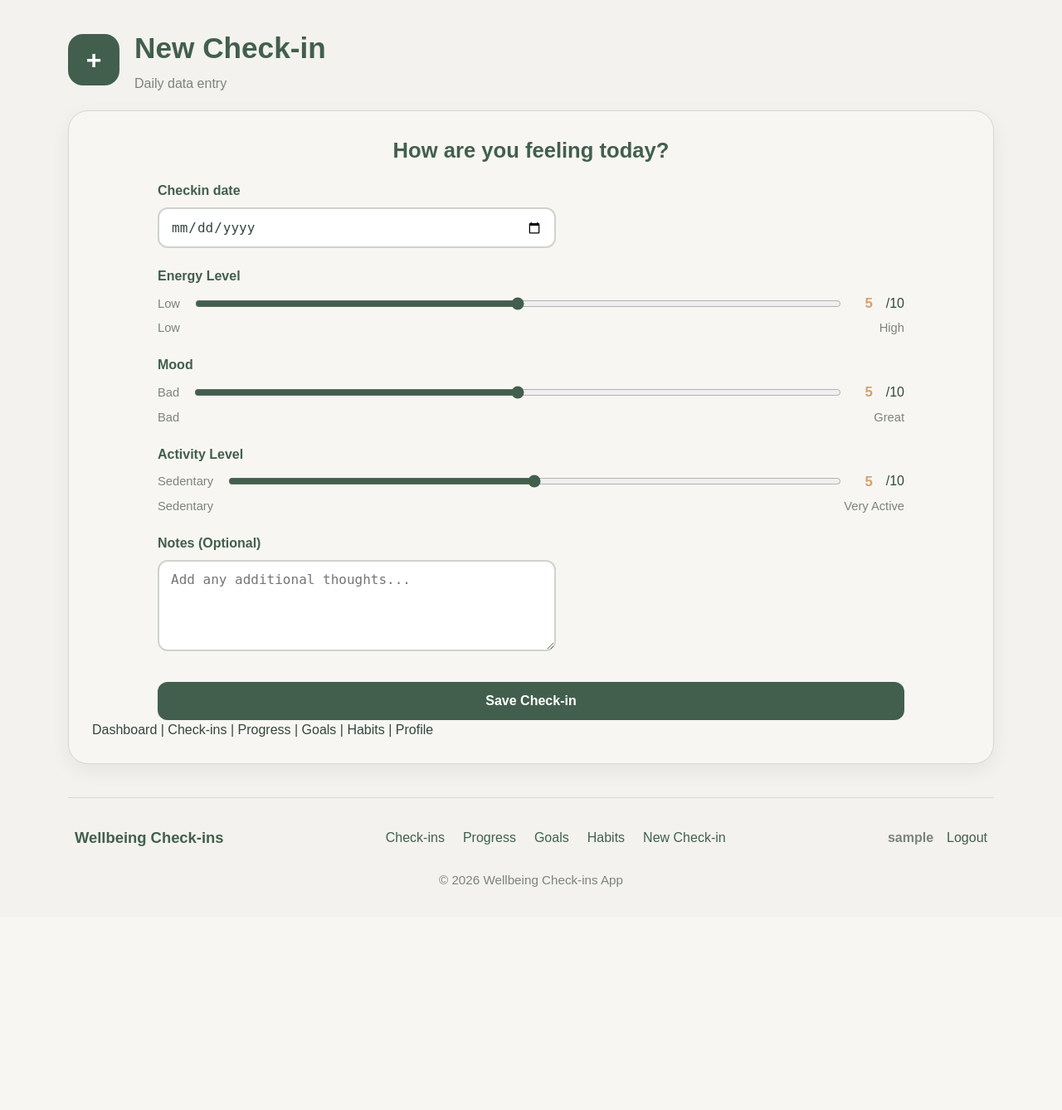
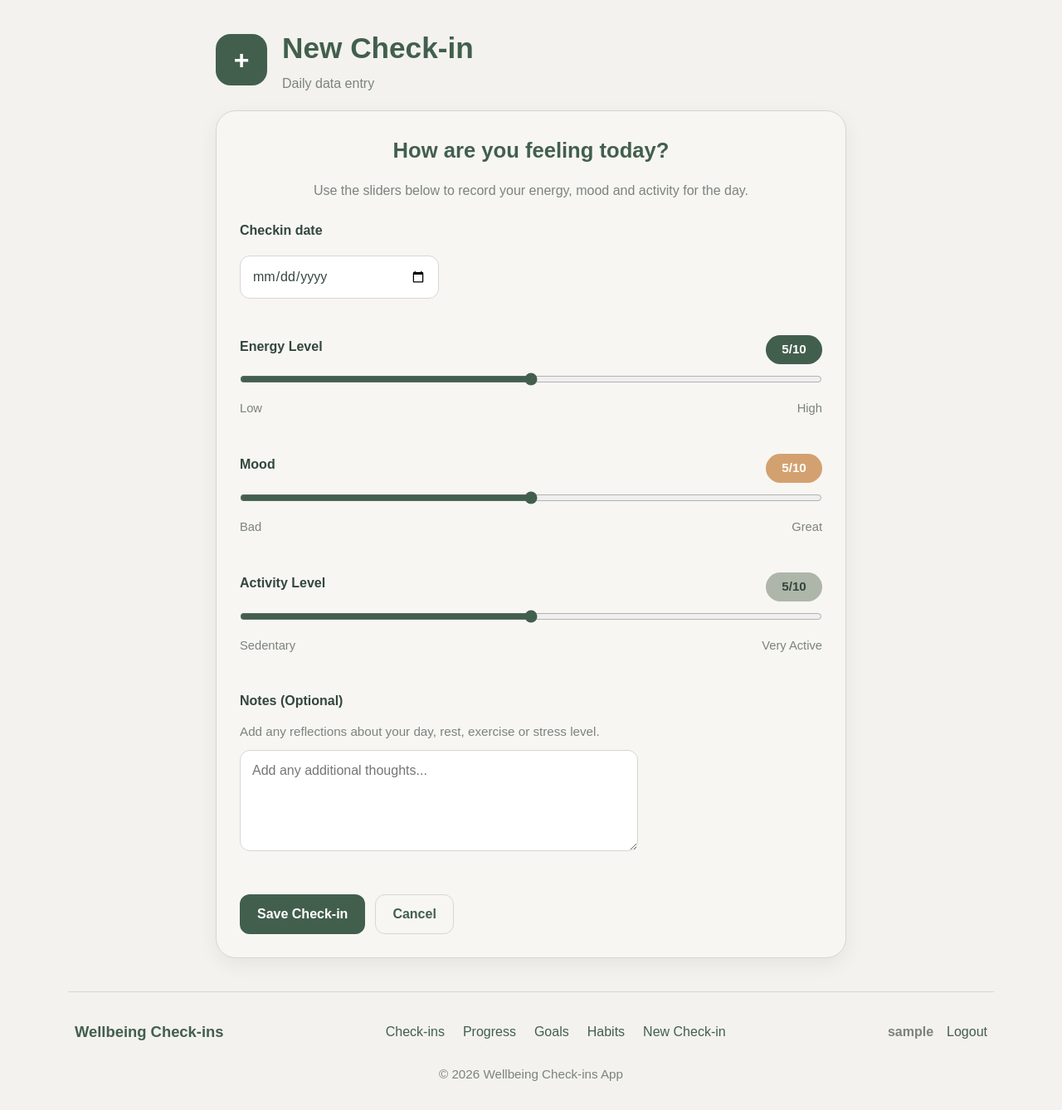
Before and after one commit to Max-pgs/wellbeing_check_in_App, a Django app: page /checkins/new/ in a window 1280 px wide. Shown: the part 85-1423 px from the top of the page at 83% size. Before the commit the page ends 1154 px from the top, so only its background shows below. Run offline with Django 3.2, Linux system fonts and the light colour scheme; the visitor is signed in with stand-in values (Sample User, id 1).

Commit message:
Refine check-in form layout and slider UI

```diff
--- a/wellbeing_check_in_app/checkins/static/checkins/css/main.css
+++ b/wellbeing_check_in_app/checkins/static/checkins/css/main.css
@@ -890,6 +890,184 @@ select:focus-visible {
   box-sizing: border-box;
 }
 
+/* ========== Check-in Form ========== */
+
+.checkin-form-card {
+  max-width: 760px;
+}
+
+.checkin-page-wrapper {
+  max-width: 760px;
+  margin: 0 auto;
+}
+
+.form-intro {
+  margin: 0 0 24px;
+  text-align: center;
+  color: var(--muted);
+}
+
+.checkin-form {
+  display: flex;
+  flex-direction: column;
+  gap: 22px;
+}
+
+.field-block {
+  display: flex;
+  flex-direction: column;
+  gap: 10px;
+}
+
+.field-block-compact {
+  max-width: 240px;
+}
+
+.field-block label {
+  font-weight: 700;
+  color: var(--text);
+}
+
+.field-help {
+  margin: -4px 0 0;
+  font-size: 0.95rem;
+  color: var(--muted);
+}
+
+.checkin-form input[type="date"],
+.checkin-form textarea {
+  width: 100%;
+  border: 1px solid var(--border);
+  border-radius: 12px;
+  padding: 12px 14px;
+  font: inherit;
+  background: var(--surface-2);
+  color: var(--text);
+}
+
+.checkin-form textarea {
+  min-height: 110px;
+  resize: vertical;
+}
+
+.slider-header {
+  display: flex;
+  align-items: center;
+  justify-content: space-between;
+  gap: 12px;
+}
+
+.slider-pill {
+  display: inline-flex;
+  align-items: center;
+  justify-content: center;
+  min-width: 68px;
+  padding: 6px 12px;
+  border-radius: 999px;
+  background: var(--green);
+  color: #fff;
+  font-weight: 700;
+  font-size: 0.95rem;
+}
+
+.warm-pill {
+  background: var(--warm);
+}
+
+.soft-pill {
+  background: #aeb6aa;
+  color: var(--text);
+}
+
+.slider-main input[type="range"] {
+  width: 100%;
+  margin: 0;
+}
+
+.slider-scale {
+  display: flex;
+  justify-content: space-between;
+  gap: 16px;
+  font-size: 0.92rem;
+  color: var(--muted);
+}
+
+.form-actions {
+  display: flex;
+  align-items: center;
+  gap: 12px;
+  flex-wrap: wrap;
+  margin-top: 8px;
+}
+
+.btn-primary,
+.btn-secondary {
+  display: inline-flex;
+  align-items: center;
+  justify-content: center;
+  min-height: 48px;
+  padding: 0 20px;
+  border-radius: 12px;
+  font-weight: 700;
+  text-decoration: none;
+  border: 1px solid transparent;
+  transition: background 0.2s ease, color 0.2s ease, border-color 0.2s ease;
+}
+
+.btn-primary {
+  background: var(--green);
+  color: #fff;
+}
+
+.btn-primary:hover {
+  background: var(--green-soft);
+}
+
+.btn-secondary {
+  background: transparent;
+  color: var(--green);
+  border-color: var(--border);
+}
+
+.btn-secondary:hover {
+  background: var(--warm-soft);
+  border-color: var(--warm);
+}
+
+.field-error {
+  color: var(--error-text);
+  font-size: 0.95rem;
+}
+
+.field-error p,
+.form-errors p {
+  margin: 0;
+}
+
+.form-errors {
+  border: 1px solid #e7b7bc;
+  background: var(--error-bg);
+  color: var(--error-text);
+  border-radius: 12px;
+  padding: 12px 14px;
+}
+
+@media (max-width: 640px) {
+  .form-actions {
+    flex-direction: column;
+    align-items: stretch;
+  }
+
+  .btn-primary,
+  .btn-secondary {
+    width: 100%;
+  }
+
+  .field-block-compact {
+    max-width: 100%;
+  }
+}
+
 /* ========== Goals / Habits / Generic Cards ========== */
 
 .card-list {
--- a/wellbeing_check_in_app/checkins/static/checkins/js/checkin.js
+++ b/wellbeing_check_in_app/checkins/static/checkins/js/checkin.js
@@ -5,17 +5,20 @@ document.addEventListener("DOMContentLoaded", function () {
     "id_activity_score"
   ];
 
+  function updateSliderValue(input, output) {
+    if (!input || !output) return;
+    output.textContent = input.value;
+  }
+
   sliderIds.forEach((id) => {
     const input = document.getElementById(id);
     const output = document.getElementById(`${id}-value`);
 
     if (!input || !output) return;
 
-    const updateValue = () => {
-      output.textContent = input.value;
-    };
-
-    updateValue();
-    input.addEventListener("input", updateValue);
+    updateSliderValue(input, output);
+    input.addEventListener("input", function () {
+      updateSliderValue(input, output);
+    });
   });
 });
--- a/wellbeing_check_in_app/checkins/templates/checkins/checkin_form.html
+++ b/wellbeing_check_in_app/checkins/templates/checkins/checkin_form.html
@@ -1,21 +1,26 @@
 {% extends "checkins/base.html" %}
 {% load static %}
 
-{% block title %}New Check-in{% endblock %}
+{% block title %}{% if is_update %}Edit Check-in{% else %}New Check-in{% endif %}{% endblock %}
 
 {% block content %}
 <section class="page-section">
+  <div class="checkin-page-wrapper">
+
     <div class="page-heading with-icon">
       <div class="icon-badge green">+</div>
       <div>
-      <h1>New Check-in</h1>
-      <p>Daily data entry</p>
+        <h1>{% if is_update %}Edit Check-in{% else %}New Check-in{% endif %}</h1>
+        <p>{% if is_update %}Update your wellbeing entry{% else %}Daily data entry{% endif %}</p>
       </div>
     </div>
 
-  <div class="wireframe-card">
+    <div class="wireframe-card checkin-form-card">
       <div class="card-body">
         <h2 class="card-title center">How are you feeling today?</h2>
+        <p class="form-intro">
+          Use the sliders below to record your energy, mood and activity for the day.
+        </p>
 
         <form method="post" novalidate class="checkin-form">
           {% csrf_token %}
@@ -28,7 +33,7 @@
             </div>
           {% endif %}
 
-        <div class="field-block">
+          <div class="field-block field-block-compact">
             <label for="{{ form.checkin_date.id_for_label }}">{{ form.checkin_date.label }}</label>
             {{ form.checkin_date }}
             {% if form.checkin_date.errors %}
@@ -41,20 +46,24 @@
           </div>
 
           <div class="field-block">
+            <div class="slider-header">
               <label for="{{ form.energy_score.id_for_label }}">Energy Level</label>
-          <div class="slider-row">
-            <span class="slider-note left">Low</span>
+              <span class="slider-pill">
+                <span id="{{ form.energy_score.id_for_label }}-value">
+                  {% if form.energy_score.value %}{{ form.energy_score.value }}{% else %}5{% endif %}
+                </span>/10
+              </span>
+            </div>
+
             <div class="slider-main">
               {{ form.energy_score }}
             </div>
-            <span class="slider-value" id="{{ form.energy_score.id_for_label }}-value">
-              {% if form.energy_score.value %}{{ form.energy_score.value }}{% else %}5{% endif %}
-            </span>/10
-          </div>
+
             <div class="slider-scale">
               <span>Low</span>
               <span>High</span>
             </div>
+
             {% if form.energy_score.errors %}
               <div class="field-error">
                 {% for error in form.energy_score.errors %}
@@ -65,20 +74,24 @@
           </div>
 
           <div class="field-block">
+            <div class="slider-header">
               <label for="{{ form.mood_score.id_for_label }}">Mood</label>
-          <div class="slider-row">
-            <span class="slider-note left">Bad</span>
+              <span class="slider-pill warm-pill">
+                <span id="{{ form.mood_score.id_for_label }}-value">
+                  {% if form.mood_score.value %}{{ form.mood_score.value }}{% else %}5{% endif %}
+                </span>/10
+              </span>
+            </div>
+
             <div class="slider-main">
               {{ form.mood_score }}
             </div>
-            <span class="slider-value" id="{{ form.mood_score.id_for_label }}-value">
-              {% if form.mood_score.value %}{{ form.mood_score.value }}{% else %}5{% endif %}
-            </span>/10
-          </div>
+
             <div class="slider-scale">
               <span>Bad</span>
               <span>Great</span>
             </div>
+
             {% if form.mood_score.errors %}
               <div class="field-error">
                 {% for error in form.mood_score.errors %}
@@ -89,20 +102,24 @@
           </div>
 
           <div class="field-block">
+            <div class="slider-header">
               <label for="{{ form.activity_score.id_for_label }}">Activity Level</label>
-          <div class="slider-row">
-            <span class="slider-note left">Sedentary</span>
+              <span class="slider-pill soft-pill">
+                <span id="{{ form.activity_score.id_for_label }}-value">
+                  {% if form.activity_score.value %}{{ form.activity_score.value }}{% else %}5{% endif %}
+                </span>/10
+              </span>
+            </div>
+
             <div class="slider-main">
               {{ form.activity_score }}
             </div>
-            <span class="slider-value" id="{{ form.activity_score.id_for_label }}-value">
-              {% if form.activity_score.value %}{{ form.activity_score.value }}{% else %}5{% endif %}
-            </span>/10
-          </div>
+
             <div class="slider-scale">
               <span>Sedentary</span>
               <span>Very Active</span>
             </div>
+
             {% if form.activity_score.errors %}
               <div class="field-error">
                 {% for error in form.activity_score.errors %}
@@ -114,6 +131,9 @@
 
           <div class="field-block">
             <label for="{{ form.notes.id_for_label }}">Notes (Optional)</label>
+            <p class="field-help">
+              Add any reflections about your day, rest, exercise or stress level.
+            </p>
             {{ form.notes }}
             {% if form.notes.errors %}
               <div class="field-error">
@@ -124,11 +144,13 @@
             {% endif %}
           </div>
 
-        <button type="submit" class="btn-primary btn-full">Save Check-in</button>
+          <div class="form-actions">
+            <button type="submit" class="btn-primary">
+              {% if is_update %}Update Check-in{% else %}Save Check-in{% endif %}
+            </button>
+            <a href="{% url 'checkins:checkin_list' %}" class="btn-secondary">Cancel</a>
+          </div>
         </form>
-
-      <div class="bottom-nav-strip">
-        Dashboard | Check-ins | Progress | Goals | Habits | Profile
       </div>
     </div>
   </div>
@@ -136,5 +158,5 @@
 {% endblock %}
 
 {% block scripts %}
-<script src="{% static 'checkins/js/checkin.js' %}?v=10"></script>
+<script src="{% static 'checkins/js/checkin.js' %}?v=11"></script>
 {% endblock %}
```
Lines whose indentation alone changed are shown as unchanged.
